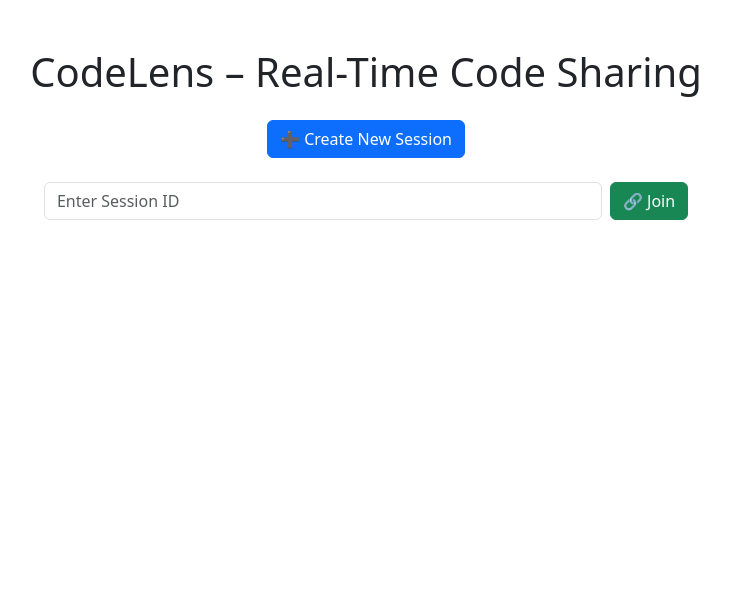
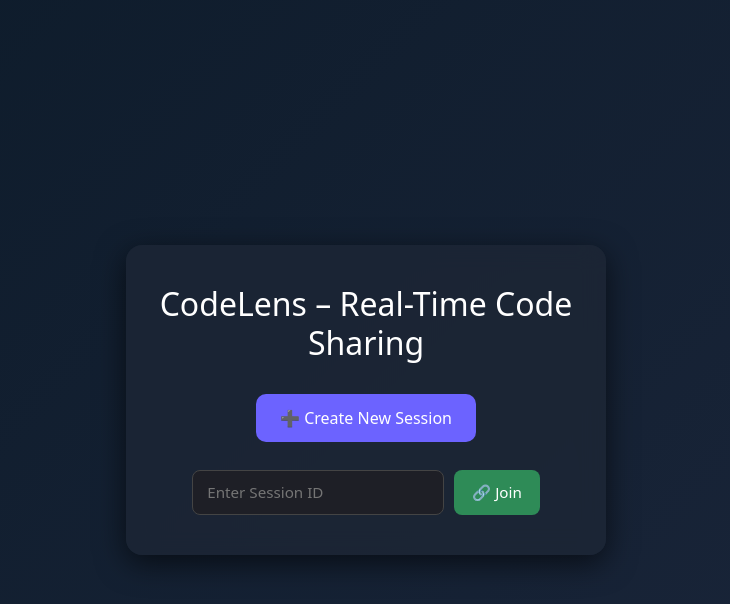
Before and after one commit to iblameharsh/client, a React (Create React App) app: page / in a window 1280 px wide. Shown: the top 604 px of the page, without its empty margins (274-1004 px from the left). Built offline with nearby package versions, Linux system fonts and the light colour scheme; no server answers.

Commit message:
Dark theme

```diff
--- a/src/App.css
+++ b/src/App.css
@@ -1,38 +1,100 @@
-.App {
-  text-align: center;
+/* Global Styles */
+/* Global Styles */
+body {
+  margin: 0;
+  padding: 0;
+  font-family: 'Segoe UI', Tahoma, Geneva, Verdana, sans-serif;
+  background: linear-gradient(135deg, #0d1b2a, #1b263b);
+  color: #f0f0f0;
 }
 
-.App-logo {
-  height: 40vmin;
-  pointer-events: none;
+/* Centered container */
+.home-container {
+  height: 100vh;
+  display: flex;
+  justify-content: center;
+  align-items: center;
+  padding: 20px;
+  background: inherit;
 }
 
-@media (prefers-reduced-motion: no-preference) {
-  .App-logo {
-    animation: App-logo-spin infinite 20s linear;
-  }
+/* Glassy dark card */
+.home-card {
+  background: rgba(29, 38, 54, 0.85); /* bluish tinted glass */
+  backdrop-filter: blur(12px);
+  padding: 40px 30px;
+  border-radius: 16px;
+  box-shadow: 0 8px 30px rgba(0, 0, 0, 0.6);
+  text-align: center;
+  max-width: 480px;
+  width: 100%;
 }
 
-.App-header {
-  background-color: #282c34;
-  min-height: 100vh;
-  display: flex;
-  flex-direction: column;
-  align-items: center;
-  justify-content: center;
-  font-size: calc(10px + 2vmin);
-  color: white;
+
+/* Title */
+.home-title {
+  font-size: 2rem;
+  margin-bottom: 32px;
+  color: #ffffff;
 }
 
-.App-link {
-  color: #61dafb;
+/* Create button */
+.create-btn {
+  background-color: #6c63ff;
+  color: #ffffff;
+  border: none;
+  padding: 12px 24px;
+  border-radius: 10px;
+  font-size: 1rem;
+  font-weight: 500;
+  cursor: pointer;
+  margin-bottom: 28px;
+  transition: background-color 0.3s ease;
 }
 
-@keyframes App-logo-spin {
-  from {
-    transform: rotate(0deg);
-  }
-  to {
-    transform: rotate(360deg);
-  }
+.create-btn:hover {
+  background-color: #574fd6;
 }
+
+/* Join session form */
+.join-section {
+  display: flex;
+  gap: 10px;
+  justify-content: center;
+  flex-wrap: wrap;
+}
+
+/* Session ID input */
+.session-input {
+  padding: 10px 14px;
+  border-radius: 8px;
+  border: 1px solid #444;
+  background-color: #1e1f26;
+  color: #e0e0e0;
+  font-size: 0.95rem;
+  width: 60%;
+  min-width: 200px;
+  transition: border-color 0.3s ease;
+}
+
+.session-input:focus {
+  outline: none;
+  border-color: #6c63ff;
+}
+
+/* Join button */
+.join-btn {
+  background-color: #2e8b57;
+  color: white;
+  border: none;
+  padding: 10px 18px;
+  border-radius: 8px;
+  font-weight: 500;
+  font-size: 0.95rem;
+  cursor: pointer;
+  transition: background-color 0.3s ease;
+}
+
+.join-btn:hover {
+  background-color: #256944;
+}
--- a/src/App.js
+++ b/src/App.js
@@ -1,6 +1,7 @@
 import React, { useState } from 'react';
 import { useNavigate } from 'react-router-dom';
 import { v4 as uuidv4 } from 'uuid';
+import './App.css';
 
 function App() {
   const [inputId, setInputId] = useState('');
@@ -19,25 +20,25 @@ function App() {
   };
 
   return (
-    <div className="container mt-5 text-center">
-      <h1 className="mb-4">CodeLens – Real-Time Code Sharing</h1>
-
-      <button className="btn btn-primary mb-4" onClick={createNewSession}>
+    <div className="home-container">
+      <div className="home-card">
+        <h1 className="home-title">CodeLens – Real-Time Code Sharing</h1>
+        <button className="create-btn" onClick={createNewSession}>
           ➕ Create New Session
         </button>
-
-      <form onSubmit={joinSession} className="d-flex justify-content-center">
+        <form onSubmit={joinSession} className="join-section">
           <input
             type="text"
-          className="form-control w-50 me-2"
+            className="session-input"
             placeholder="Enter Session ID"
             value={inputId}
             onChange={(e) => setInputId(e.target.value)}
           />
-        <button className="btn btn-success" type="submit">
+          <button className="join-btn" type="submit">
             🔗 Join
           </button>
         </form>
+      </div>
     </div>
   );
 }
--- /dev/null
+++ b/src/CodeEditor.css
@@ -0,0 +1,44 @@
+body {
+  margin: 0;
+  background-color: #1e1f26;
+  font-family: 'Segoe UI', Tahoma, Geneva, Verdana, sans-serif;
+}
+
+/* Main container */
+.editor-wrapper {
+  max-width: 1200px;
+  margin: 40px auto;
+  padding: 0 20px;
+}
+
+/* Header bar */
+.editor-header {
+  display: flex;
+  justify-content: space-between;
+  align-items: center;
+  background-color: #2a2b38;
+  color: #f1f1f1;
+  padding: 16px 20px;
+  border-radius: 10px;
+  box-shadow: 0 2px 10px rgba(0,0,0,0.3);
+  margin-bottom: 20px;
+}
+
+/* Title */
+.editor-title {
+  font-size: 1.3rem;
+  font-weight: 600;
+}
+
+/* Room ID display */
+.room-id {
+  font-size: 0.95rem;
+  color: #ffcb6b;
+}
+
+/* Monaco Editor container */
+.monaco-editor-container {
+  border-radius: 12px;
+  overflow: hidden;
+  box-shadow: 0 0 20px rgba(0, 0, 0, 0.4);
+}
--- a/src/codeEditor.js
+++ b/src/codeEditor.js
@@ -2,6 +2,7 @@ import React, { useEffect, useState } from 'react';
 import { useParams } from 'react-router-dom';
 import { io } from 'socket.io-client';
 import Editor from '@monaco-editor/react';
+import './CodeEditor.css';
 
 const socket = io('http://localhost:5000');
 
@@ -21,7 +22,7 @@ const CodeEditor = () => {
     return () => {
       socket.disconnect();
     };
-  }, [roomId]);
+  }, [roomId, code]);
 
   const handleEditorChange = (value) => {
     setCode(value);
@@ -29,9 +30,15 @@ const CodeEditor = () => {
   };
 
   return (
-    <div className="container mt-4">
-      <h5>Session ID: <code>{roomId}</code></h5>
+    <div className="editor-wrapper">
+      <header className="editor-header">
+        <div className="editor-title">
+          <span role="img" aria-label="spark">💻</span> CodeLens — Collaborative Editor
+        </div>
+        <div className="room-id">Room ID: <code>{roomId}</code></div>
+      </header>
 
+      <div className="monaco-editor-container">
         <Editor
           height="80vh"
           defaultLanguage="javascript"
@@ -42,8 +49,10 @@ const CodeEditor = () => {
             fontSize: 16,
             minimap: { enabled: false },
             wordWrap: "on",
+            padding: { top: 16 },
           }}
         />
+      </div>
     </div>
   );
 };
--- a/src/index.css
+++ /dev/null
@@ -1,13 +0,0 @@
-body {
-  margin: 0;
-  font-family: -apple-system, BlinkMacSystemFont, 'Segoe UI', 'Roboto', 'Oxygen',
-    'Ubuntu', 'Cantarell', 'Fira Sans', 'Droid Sans', 'Helvetica Neue',
-    sans-serif;
-  -webkit-font-smoothing: antialiased;
-  -moz-osx-font-smoothing: grayscale;
-}
-
-code {
-  font-family: source-code-pro, Menlo, Monaco, Consolas, 'Courier New',
-    monospace;
-}
```
Lines whose indentation alone changed are shown as unchanged.
